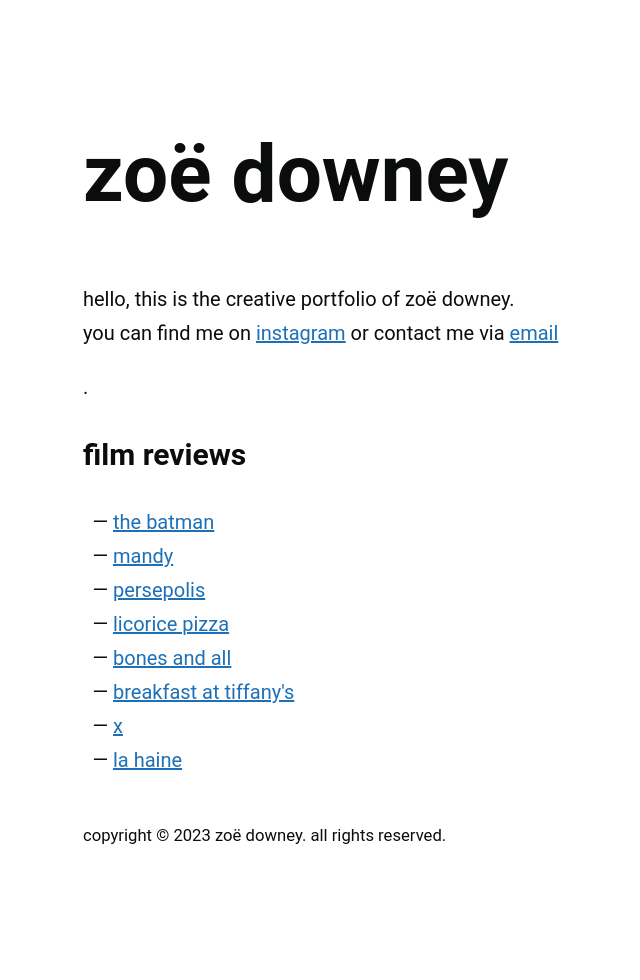
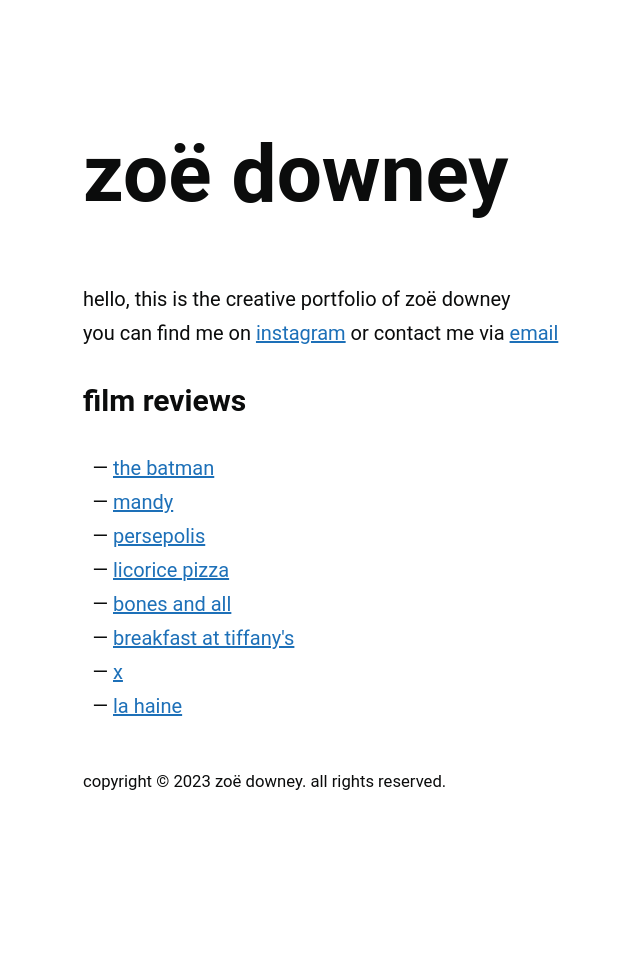
Before and after one commit to zoeurl/zoedowney.github.io, a Jekyll site: the page built from index.html, in a window 1280 px wide. Shown: the whole page, without its empty margins (157-797 px from the left). Built offline with Jekyll 4.4.1, drawn with Linux system fonts in a browser that asks for light colours.

Commit message:
Update index.html

```diff
--- a/index.html
+++ b/index.html
@@ -4,11 +4,11 @@ layout: default
 <h1 class="headline">{{site.title}}</h1>
 
 <p>
-hello, this is the creative portfolio of zoë downey.
+hello, this is the creative portfolio of zoë downey
 <br>you can find me on
 <a href="https://www.instagram.com/zoeurl/">instagram</a>
 or contact me via <a href="mailto:{{site.email}}">email</a>
-</p>.
+</p>
 
 <h2>film reviews</h2>
 <div class="article-list">
```
